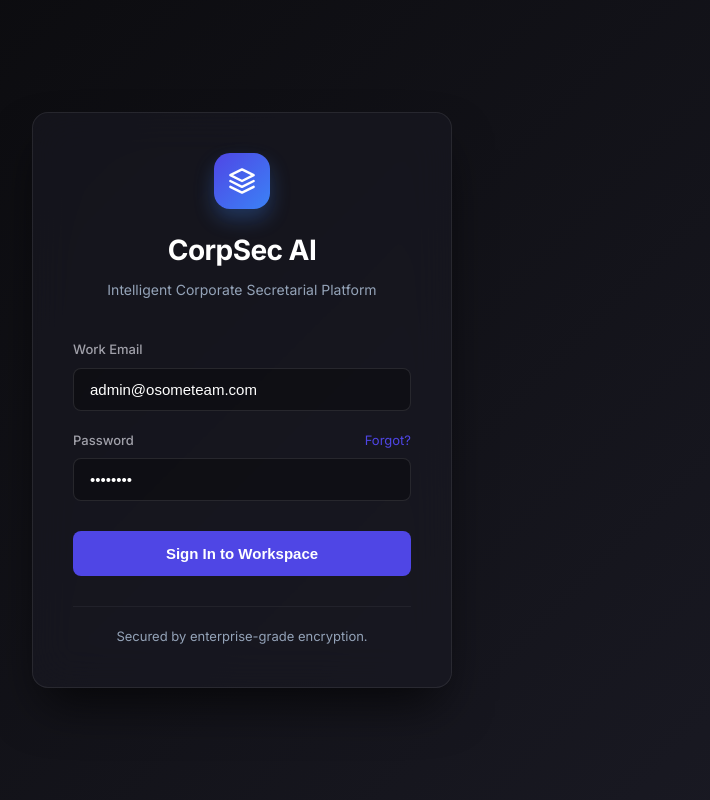
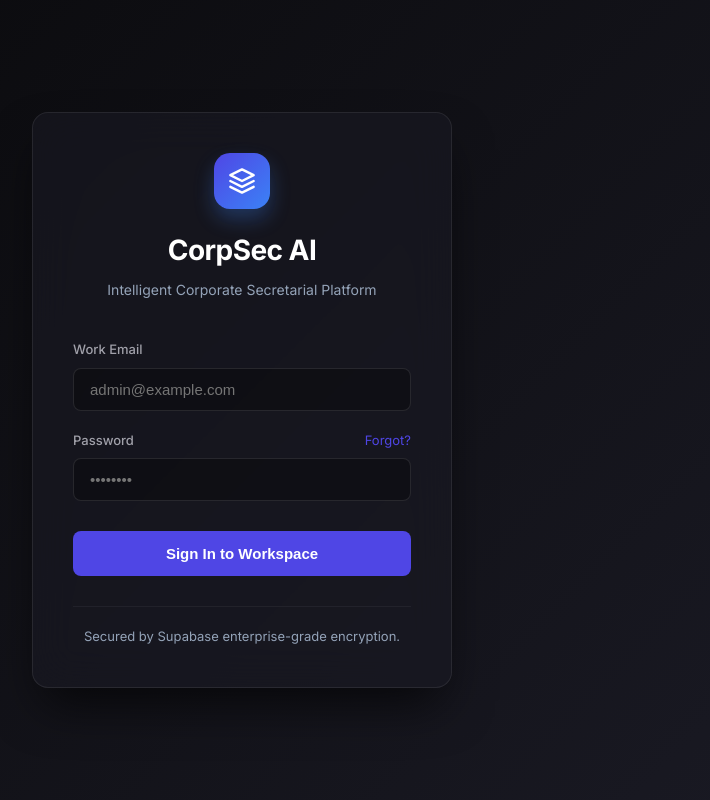
Before and after one commit to tracingtheboard-cyber/ai-sec-mvp, a Next.js app: page /login in a window 1280 px wide. Shown: the whole page, without its empty margins (398-1108 px from the left). Built offline with nearby package versions, Linux system fonts and the light colour scheme; no server answers.

Commit message:
Implement true Supabase Authentication

```diff
--- a/src/app/layout.tsx
+++ b/src/app/layout.tsx
@@ -54,6 +54,22 @@ export default function RootLayout({
                   </li>
                 </Link>
               </ul>
+
+              <div style={{ marginTop: "auto", paddingTop: "20px", borderTop: "1px solid var(--surface-border)" }}>
+                <button
+                  onClick={async () => {
+                    const { supabase } = await import('../utils/supabase');
+                    await supabase.auth.signOut();
+                    document.cookie = 'auth=; Max-Age=0; path=/'; // 清除 cookie
+                    window.location.href = '/login';
+                  }}
+                  style={{
+                    width: "100%", background: "transparent", border: "1px solid var(--danger)", color: "var(--danger)", padding: "10px", borderRadius: "8px", cursor: "pointer", display: "flex", alignItems: "center", justifyContent: "center", gap: "8px", fontSize: "14px", fontWeight: "500"
+                  }}>
+                  <svg width="16" height="16" viewBox="0 0 24 24" fill="none" stroke="currentColor" strokeWidth="2"><path d="M9 21H5a2 2 0 0 1-2-2V5a2 2 0 0 1 2-2h4"></path><polyline points="16 17 21 12 16 7"></polyline><line x1="21" y1="12" x2="9" y2="12"></line></svg>
+                  Sign Out
+                </button>
+              </div>
             </aside>
             <main className="main-content">
               {children}
--- a/src/app/login/page.tsx
+++ b/src/app/login/page.tsx
@@ -1,24 +1,38 @@
 "use client";
 import { useState } from "react";
 import { useRouter } from "next/navigation";
+import { supabase } from "../../utils/supabase";
 import "../globals.css";
 
 export default function Login() {
   const router = useRouter();
+  const [email, setEmail] = useState("");
+  const [password, setPassword] = useState("");
   const [isLoggingIn, setIsLoggingIn] = useState(false);
+  const [errorMsg, setErrorMsg] = useState("");
 
-  const handleLogin = (e: React.FormEvent) => {
+  const handleLogin = async (e: React.FormEvent) => {
     e.preventDefault();
     setIsLoggingIn(true);
+    setErrorMsg("");
 
-    // 在本地种下一个 auth=true 的 Cookie，有效期 1 天
+    // 真正的 Supabase 数据库验证
+    const { data, error } = await supabase.auth.signInWithPassword({
+      email,
+      password,
+    });
+
+    if (error) {
+      setErrorMsg(error.message);
+      setIsLoggingIn(false);
+      return;
+    }
+
+    // 验证成功后，种下通行证 Cookie 让中间件放行
     document.cookie = "auth=true; path=/; max-age=86400";
 
-    // 模拟登录延迟，让演示看起来更真实
-    setTimeout(() => {
-      router.push("/");
-      router.refresh(); // 强制刷新路由以触发中间件校验
-    }, 1200);
+    router.push("/");
+    router.refresh();
   };
 
   return (
@@ -64,13 +78,21 @@ export default function Login() {
           </p>
         </div>
 
+        {errorMsg && (
+          <div style={{ background: "rgba(239, 68, 68, 0.1)", border: "1px solid var(--danger)", color: "var(--danger)", padding: "12px", borderRadius: "8px", marginBottom: "20px", fontSize: "13px", textAlign: "center" }}>
+            {errorMsg}
+          </div>
+        )}
+
         <form onSubmit={handleLogin} style={{ display: "flex", flexDirection: "column", gap: "20px" }}>
           <div>
             <label style={{ display: "block", fontSize: "13px", fontWeight: "500", marginBottom: "8px", color: "#a1a1aa" }}>Work Email</label>
             <input
               type="email"
               required
-              defaultValue="admin@osometeam.com"
+              value={email}
+              onChange={(e) => setEmail(e.target.value)}
+              placeholder="admin@example.com"
               style={{
                 width: "100%",
                 padding: "12px 16px",
@@ -93,7 +115,9 @@ export default function Login() {
             <input
               type="password"
               required
-              defaultValue="••••••••"
+              value={password}
+              onChange={(e) => setPassword(e.target.value)}
+              placeholder="••••••••"
               style={{
                 width: "100%",
                 padding: "12px 16px",
@@ -141,7 +165,7 @@ export default function Login() {
 
         <div style={{ textAlign: "center", marginTop: "30px", borderTop: "1px solid rgba(255,255,255,0.05)", paddingTop: "20px" }}>
           <p style={{ color: "var(--text-muted)", fontSize: "13px" }}>
-            Secured by enterprise-grade encryption.
+            Secured by Supabase enterprise-grade encryption.
           </p>
         </div>
 
```
